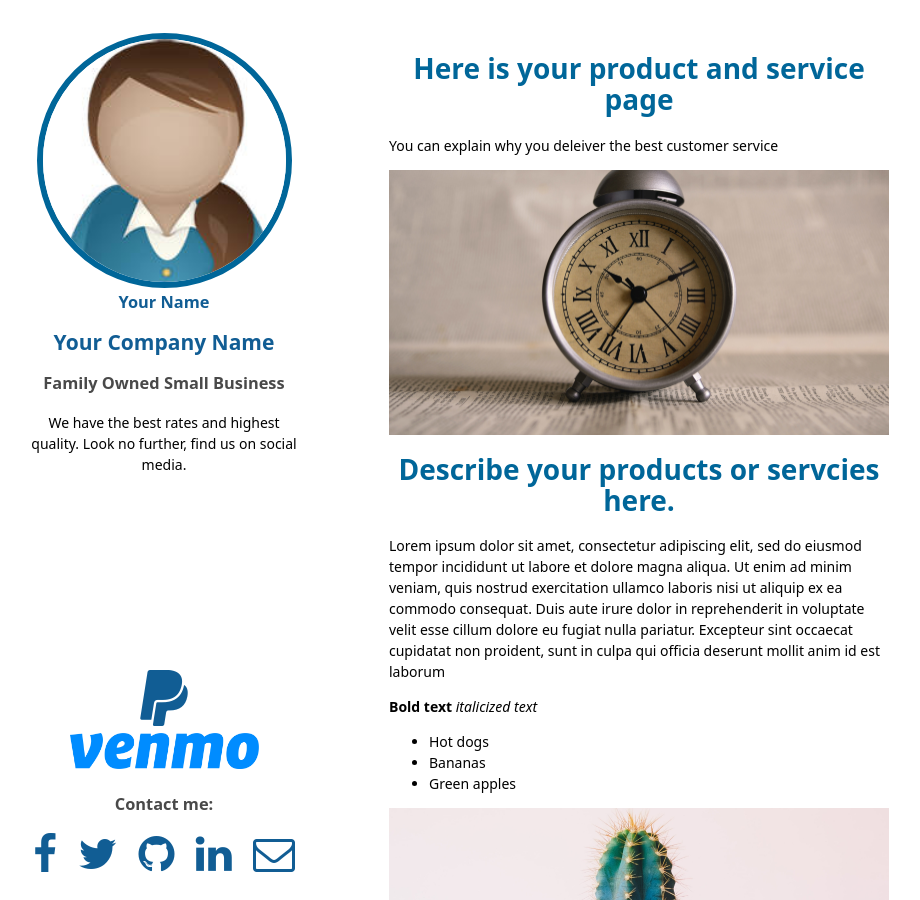
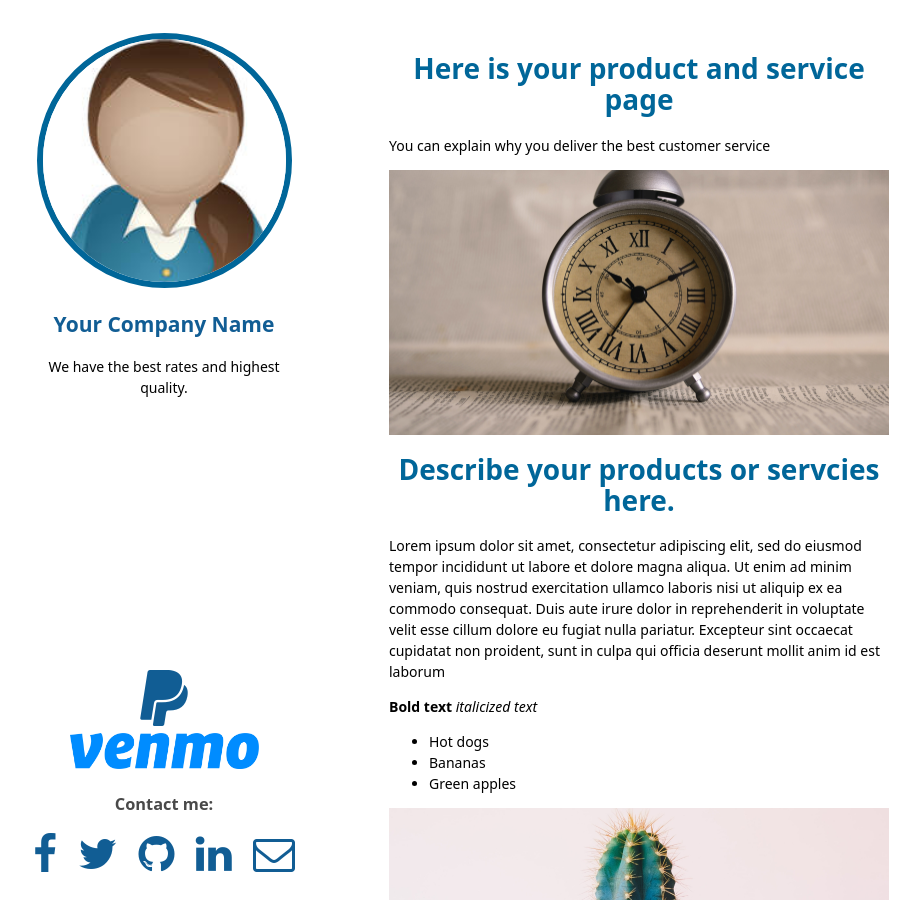
Before and after one commit to fmacleon/fmacleon.github.io, a Jekyll site: the page built from index.md, in a window 1280 px wide and 900 px high. Shown: the whole window, without its empty margins (181-1101 px from the left). Built offline with Jekyll 4.4.1, drawn with Linux system fonts in a browser that asks for light colours; our own code applies the rules of GitHub Pages for plain Markdown files.

```diff
--- a/_config.yml
+++ b/_config.yml
@@ -1,10 +1,9 @@
 site_name: Your Company Name
-profile_name: Your Name
-subtitle_1: Family Owned Small Business
-subtitle_2: We have the best rates and highest quality. Look no further, find us on social media.
+subtitle_2: We have the best rates and highest quality.
 email_address: fmacleon@yahoo.com
 
 # Optional Links to Payment, Social Media, and Online Market Place Account Names
+# Remove sample account names and replace with the ones you want to use
 venmo_acct: 3912414659610071279
 paypalme_acct: fmacleon
 facebook_username: ChrisKringlePhillyLLC
--- a/index.md
+++ b/index.md
@@ -3,7 +3,7 @@
 ---
 
 # Here is your product and service page
-You can explain why you deleiver the best customer service
+You can explain why you deliver the best customer service
 
 ![](photo1.jpg)
 
```
Also changed, not shown: README.md.
